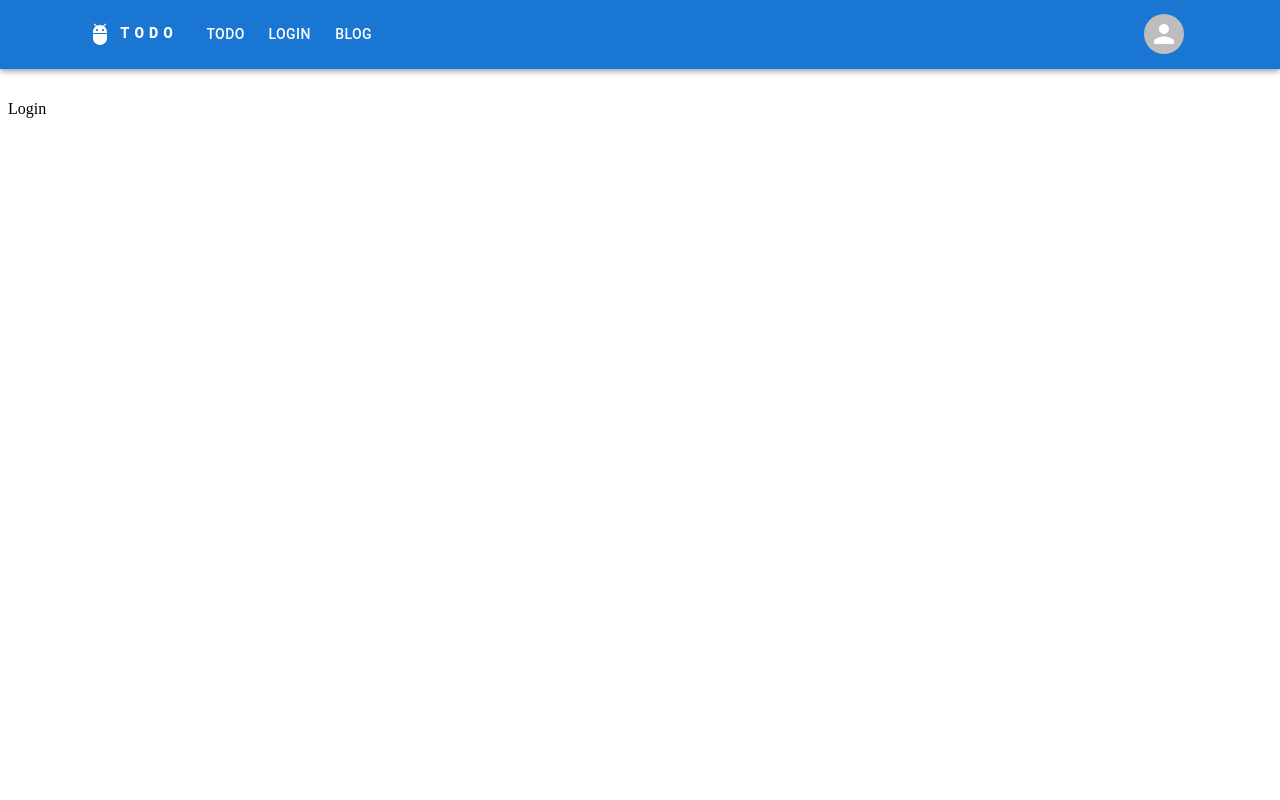
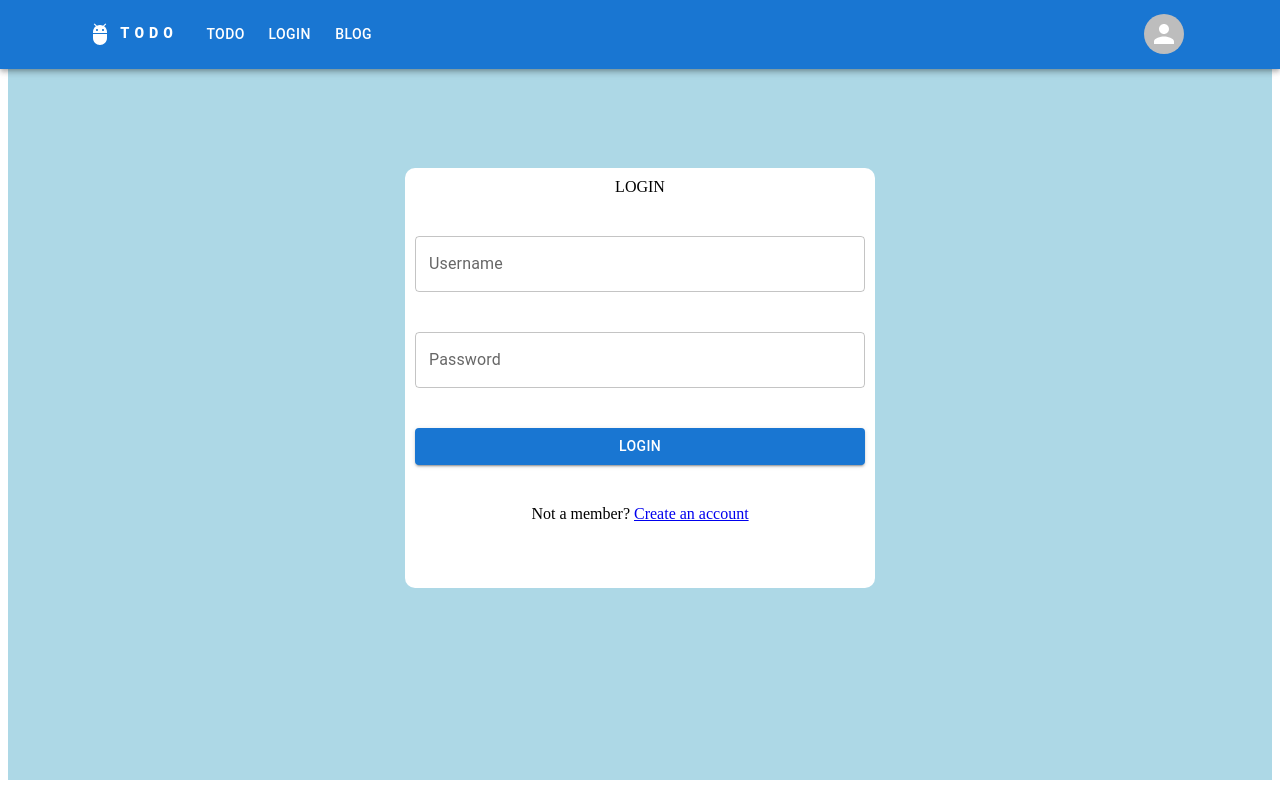
Before and after one commit to sharangahirekar1/todo-full-stack, a React (Create React App) app in the folder todo-front/: page /login in a window 1280 px wide. Built offline with nearby package versions, Linux system fonts and the light colour scheme; the HTML template or start-up script is replaced by a standard one.

Commit message:
Added login interface

```diff
--- a/todo-front/src/App.js
+++ b/todo-front/src/App.js
@@ -8,9 +8,14 @@ import Login from './components/Login';
 
 function App() {
   return (
-    <div>
+    <div style={{
+      background:"#ADD8E6"
+    }}>
       <NavBar/>
-      <div style={{marginTop:"100px"}}>
+      <div style={{
+        paddingTop:"100px",
+        height:"84vh"
+      }}>
       <Routes>
         <Route path="/" element={<Home/>}/>
         <Route path="/:id" element={<OneTodo/>}/>
--- a/todo-front/src/components/Login.jsx
+++ b/todo-front/src/components/Login.jsx
@@ -1,9 +1,33 @@
+import { Button, TextField } from '@mui/material';
 import React from 'react';
+import { Link } from 'react-router-dom';
 
 const Login = ()=>{
     return (
-        <div>
-            Login
+        <div style={{
+        }}>
+            <div style={{
+                width:"450px",
+                height:"400px",
+                margin:"auto",
+                marginTop:"60px",
+                background:"white",
+                display:"flex",
+                flexDirection:"column",
+                gap:"40px",
+                padding:"10px",
+                borderRadius:"10px"
+            }}>
+                <div style={{
+                    textAlign:"center"
+                }}>LOGIN</div>
+                <TextField label="Username"/>
+                <TextField label="Password"/>
+                <Button variant="contained">Login</Button>
+                <div style={{
+                    textAlign:"center"
+                }}>Not a member? <Link to="/signup">Create an account</Link> </div>
+            </div>
         </div>
     )
 }
--- a/todo-front/src/components/TodoList.jsx
+++ b/todo-front/src/components/TodoList.jsx
@@ -14,7 +14,8 @@ const TodoList = ()=>{
     const handleDelete = (id)=>{
         dispatch(deleteData(id));
     }
-    const handleComplete = (id)=>{
+    const handleComplete = (ev,id)=>{
+        console.log(ev)
         dispatch(patchData(id,{isCompleted:true}))
     }
     React.useEffect(()=>{
@@ -33,7 +34,7 @@ const TodoList = ()=>{
                             textDecoration:t.isCompleted? "line-through":"none"
                         }}>{t.title && t.title}</ListItemText>
                     </ListItemButton>
-                    <Checkbox onChange={()=>handleComplete(t._id)} checked={t.isCompleted}/>
+                    <Checkbox onChange={(ev)=>handleComplete(ev,t._id)} checked={t.isCompleted}/>
                 </ListItem>)}
             </List>}
         </Box>
```
